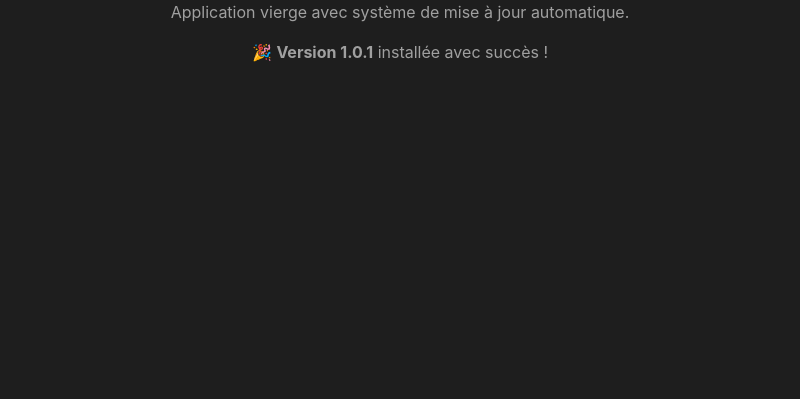
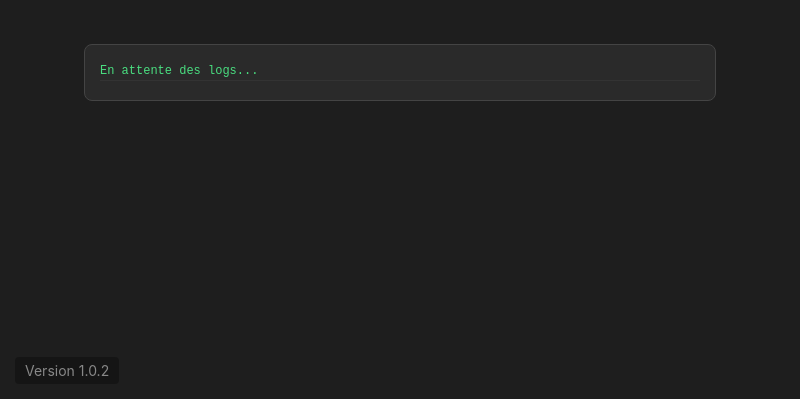
Before and after one commit to romainllave/Oro, an Electron app: page index.html in a window 800 px wide. Shown: the part 401-800 px from the top of the page. Drawn offline with Linux system fonts and the light colour scheme; no server answers.

Commit message:
Add update logs to UI and version info

```diff
--- a/index.html
+++ b/index.html
@@ -7,12 +7,14 @@
       body {
         font-family: -apple-system, BlinkMacSystemFont, "Segoe UI", Roboto, Helvetica, Arial, sans-serif;
         display: flex;
+        flex-direction: column;
         justify-content: center;
         align-items: center;
         height: 100vh;
         margin: 0;
         background-color: #1e1e1e;
         color: #ffffff;
+        position: relative; /* Pour positionner la version en bas */
       }
       .container {
         text-align: center;
@@ -24,12 +26,80 @@
       p {
         color: #a0a0a0;
       }
+      .version-info {
+        position: absolute;
+        bottom: 15px;
+        left: 15px;
+        font-size: 14px;
+        color: #888;
+        background: rgba(0,0,0,0.3);
+        padding: 5px 10px;
+        border-radius: 4px;
+      }
+      .update-status {
+        margin-top: 30px;
+        padding: 15px;
+        background: #2a2a2a;
+        border-radius: 8px;
+        border: 1px solid #444;
+        font-family: monospace;
+        font-size: 12px;
+        color: #4ade80;
+        width: 80%;
+        max-width: 600px;
+        text-align: left;
+        max-height: 200px;
+        overflow-y: auto;
+      }
+      .status-line {
+        margin: 4px 0;
+        border-bottom: 1px solid #333;
+        padding-bottom: 2px;
+      }
     </style>
   </head>
   <body>
     <div class="container">
       <h1>Oro</h1>
-      <p>Application vierge avec système de mise à jour automatique. <br/><br/>🎉 <b>Version 1.0.1</b> installée avec succès !</p>
+      <p>Application avec système de mise à jour automatique.</p>
     </div>
+
+    <!-- Zone pour afficher les logs de mise à jour en temps réel -->
+    <div class="update-status" id="messages">
+      <div class="status-line">En attente des logs...</div>
+    </div>
+
+    <!-- Le petit texte en bas à gauche -->
+    <div class="version-info" id="version">Version inconnue</div>
+
+    <script>
+      const { ipcRenderer } = require('electron');
+
+      // Mettre à jour le numéro de version en bas à gauche
+      try {
+        const packageJson = require('./package.json');
+        document.getElementById('version').innerText = 'Version ' + packageJson.version;
+      } catch (e) {
+        document.getElementById('version').innerText = 'Erreur version';
+      }
+
+      // Écouter les messages de l'auto-updater venant de main.js
+      const messagesDiv = document.getElementById('messages');
+      let firstMessage = true;
+
+      ipcRenderer.on('message', function(event, text) {
+        if (firstMessage) {
+          messagesDiv.innerHTML = ''; // Effacer le "En attente des logs"
+          firstMessage = false;
+        }
+        const msg = document.createElement('div');
+        msg.className = 'status-line';
+        msg.innerText = text;
+        messagesDiv.appendChild(msg);
+
+        // Auto-scroll vers le bas
+        messagesDiv.scrollTop = messagesDiv.scrollHeight;
+      });
+    </script>
   </body>
 </html>
--- a/package.json
+++ b/package.json
@@ -1,6 +1,6 @@
 {
   "name": "oro",
-  "version": "1.0.1",
+  "version": "1.0.2",
   "description": "Une application vierge avec mise à jour automatique via GitHub",
   "main": "main.js",
   "scripts": {
```
Also changed, not shown: main.js (+27 -17 lines).
